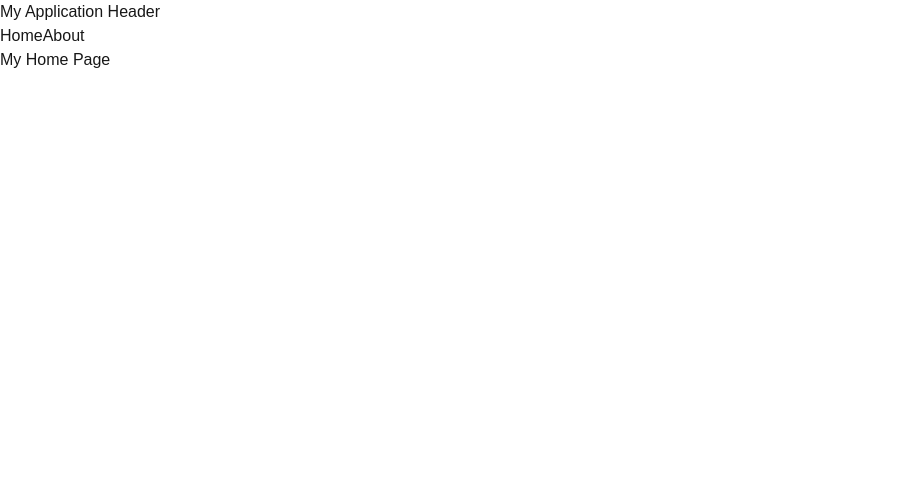
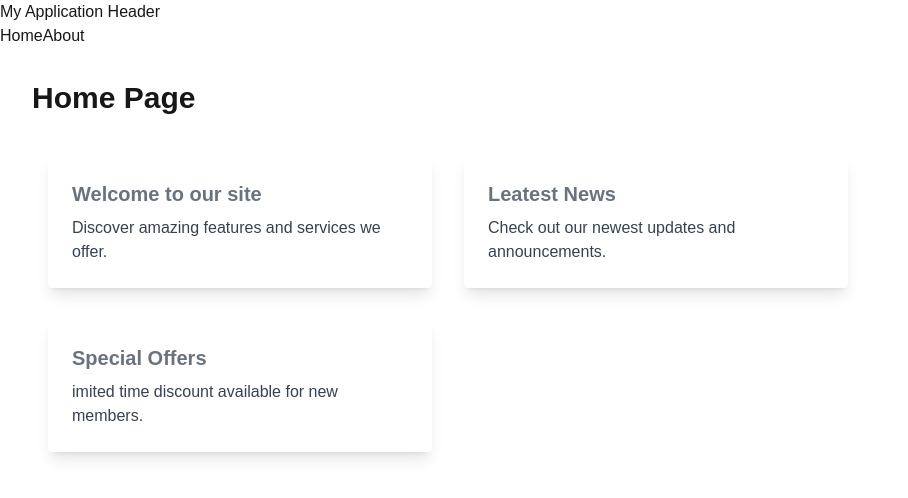
Before and after one commit to manuel4life/alx-project-0x02-setup, a Next.js app in the folder alx-project-0x02/: page /home in a window 1280 px wide. Shown: the top 498 px of the page, without its empty margins (0-908 px from the left). Built offline with nearby package versions, Linux system fonts and the light colour scheme.

Commit message:
Reusable Card Component

```diff
--- /dev/null
+++ b/alx-project-0x02/components/common/Card.tsx
@@ -0,0 +1,12 @@
+import { Cardprops } from "@/interfaces";
+
+const Card: React.FC<Cardprops> = ({ title, content }) => {
+  return (
+    <div className="max-w-sm rounded overflow-hidden shadow-lg bg-white p-6 m-4">
+      <h2 className="text-xl font-bold mb-2 text-gray-500">{title}</h2>
+      <p className="text-gray-700">{content}</p>
+    </div>
+  );
+};
+
+export default Card;
--- a/alx-project-0x02/interfaces/index.ts
+++ b/alx-project-0x02/interfaces/index.ts
@@ -0,0 +1,4 @@
+export interface Cardprops {
+    title: string;
+    content: string;
+}
--- a/alx-project-0x02/pages/home.tsx
+++ b/alx-project-0x02/pages/home.tsx
@@ -1,7 +1,24 @@
+import Card from "@/components/common/Card";
+
 const Home: React.FC = () => {
   return (
-    <div>
-      <h1>My Home Page</h1>
+    <div className="p-8">
+      <h1 className="text-3xl font-bold mb-6">Home Page</h1>
+      <div className="flex flex-wrap">
+        <Card
+          title="Welcome to our site"
+          content="Discover amazing features and services we offer."
+        />
+
+        <Card
+          title="Leatest News"
+          content="Check out our newest updates and announcements."
+        />
+        <Card
+          title="Special Offers"
+          content="imited time discount available for new members."
+        />
+      </div>
     </div>
   );
 };
```
